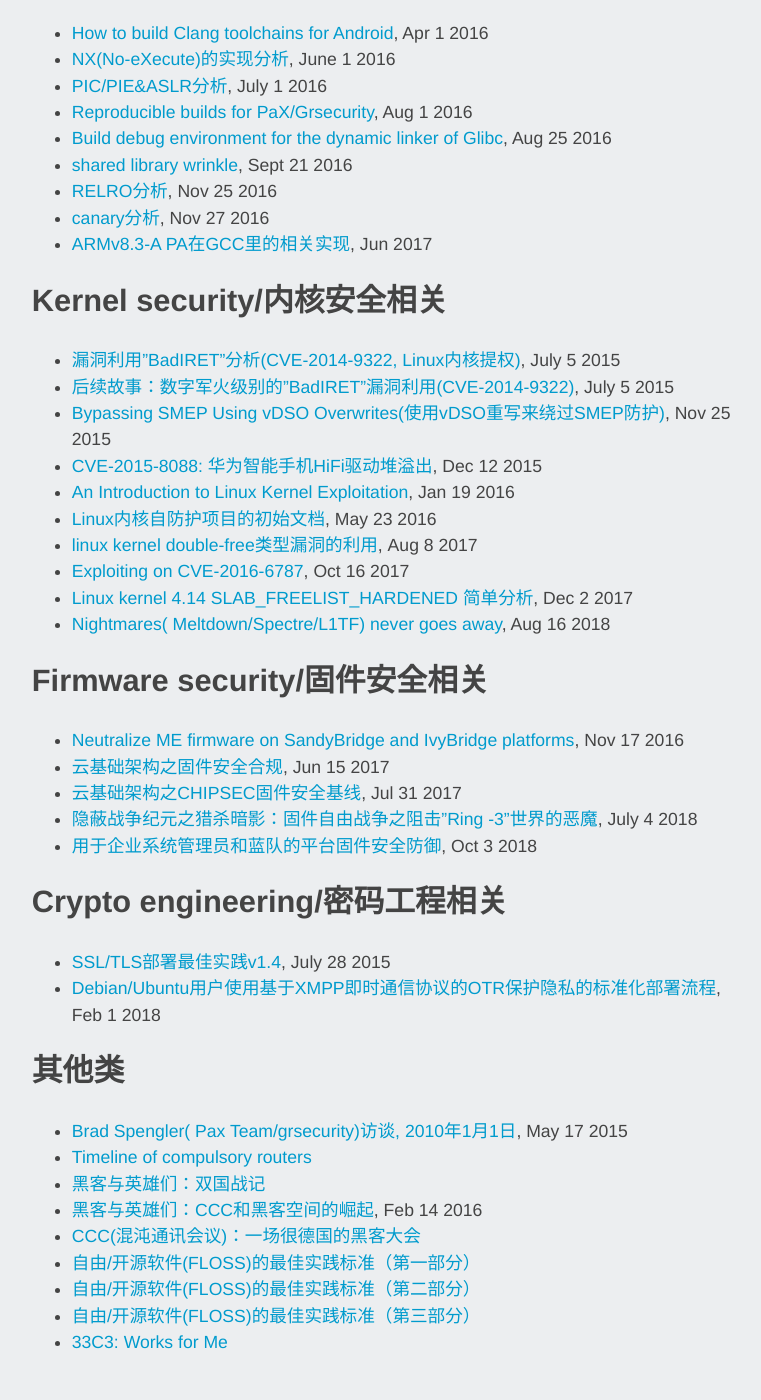
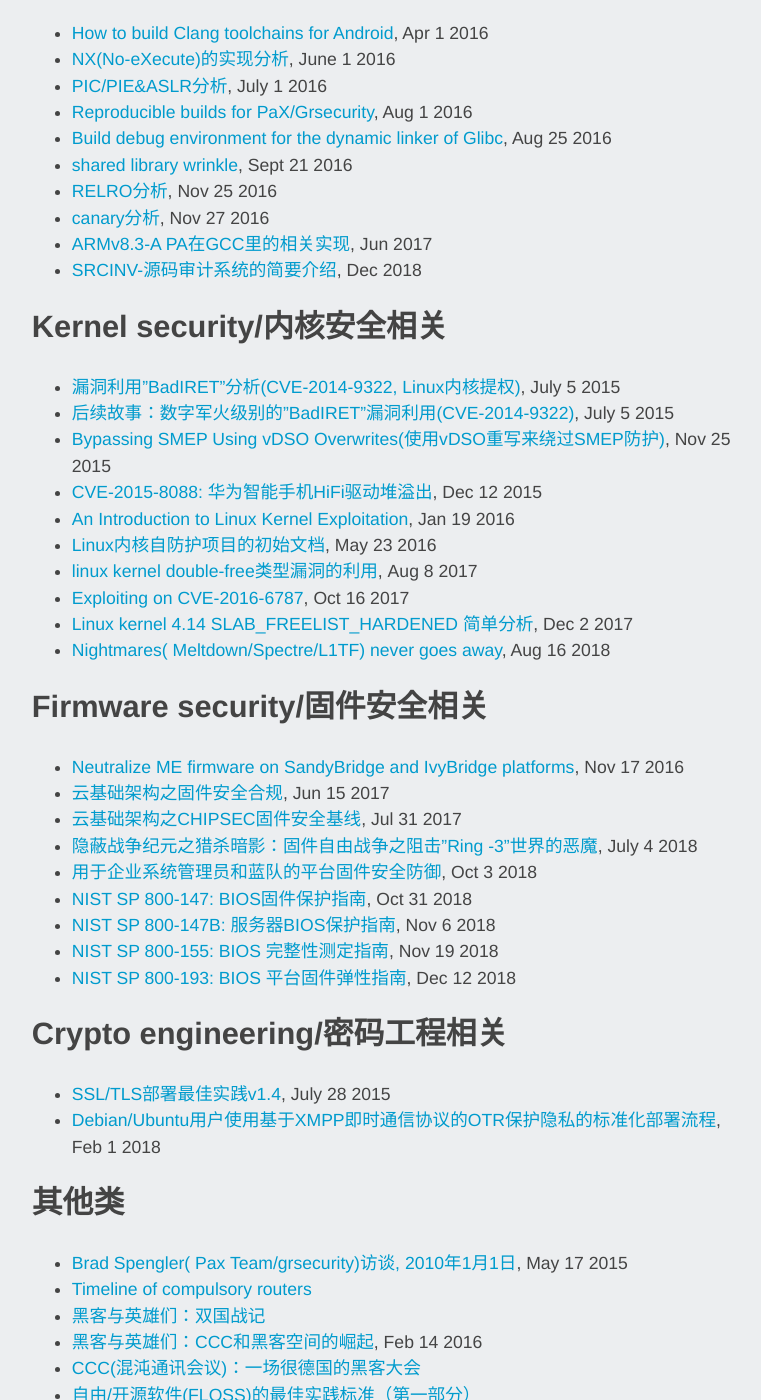
Before and after one commit to hardenedlinux/hardenedlinux.github.io, a Jekyll site: the page built from about3.md, in a window 1280 px wide and 1400 px high, scrolled down 1359 px. Shown: the whole window, without its empty margins (253-1014 px from the left). Built offline with Jekyll 4.4.1, drawn with Linux system fonts in a browser that asks for light colours.

Commit message:
content list update

```diff
--- a/about3.md
+++ b/about3.md
@@ -46,6 +46,7 @@
 * [RELRO分析](https://hardenedlinux.github.io/2016/11/25/RelRO.html), Nov 25 2016
 * [canary分析](https://hardenedlinux.github.io/2016/11/27/canary.html), Nov 27 2016
 * [ARMv8.3-A PA在GCC里的相关实现](https://hardenedlinux.github.io/gnu/toolchains/security/2017/06/13/ARM_PA.html), Jun 2017
+* [SRCINV-源码审计系统的简要介绍](https://hardenedlinux.github.io/2018/12/06/SRCINV-intro-doc.html), Dec 2018
 
 
 ### Kernel security/内核安全相关
@@ -68,6 +69,10 @@
 * [云基础架构之CHIPSEC固件安全基线](https://hardenedlinux.github.io/system-security/2017/07/31/firmware_chipsec.html), Jul 31 2017
 * [隐蔽战争纪元之猎杀暗影：固件自由战争之阻击"Ring -3"世界的恶魔](https://hardenedlinux.github.io/system-security/2018/07/04/story_hunting_the_shadow.html), July 4 2018
 * [用于企业系统管理员和蓝队的平台固件安全防御](https://hardenedlinux.github.io/system-security/2018/10/03/platform_firmware_security_defense.html), Oct 3 2018
+* [NIST SP 800-147: BIOS固件保护指南](https://hardenedlinux.github.io/system-security/2018/10/31/NIST-SP-800-147.html), Oct 31 2018
+* [NIST SP 800-147B: 服务器BIOS保护指南](https://hardenedlinux.github.io/system-security/2018/11/06/NIST-SP-800-147B.html), Nov 6 2018
+* [NIST SP 800-155: BIOS 完整性测定指南](https://hardenedlinux.github.io/system-security/2018/11/19/NIST-SP-800-155.html), Nov 19 2018
+* [NIST SP 800-193: BIOS 平台固件弹性指南](https://hardenedlinux.github.io/system-security/2018/12/12/NIST-SP-800-193.html), Dec 12 2018
 
 
 ### Crypto engineering/密码工程相关
```
